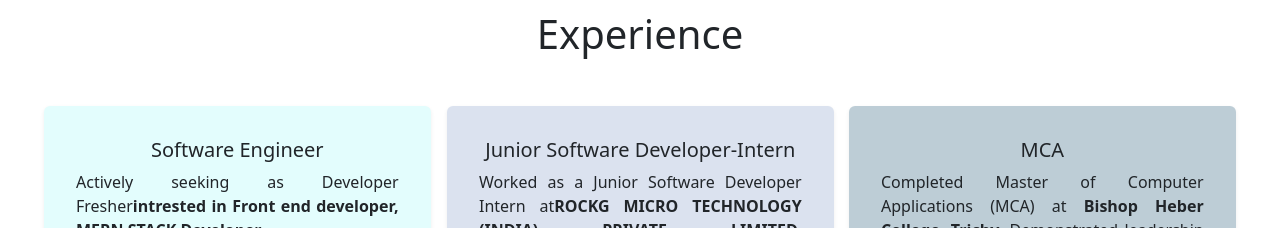
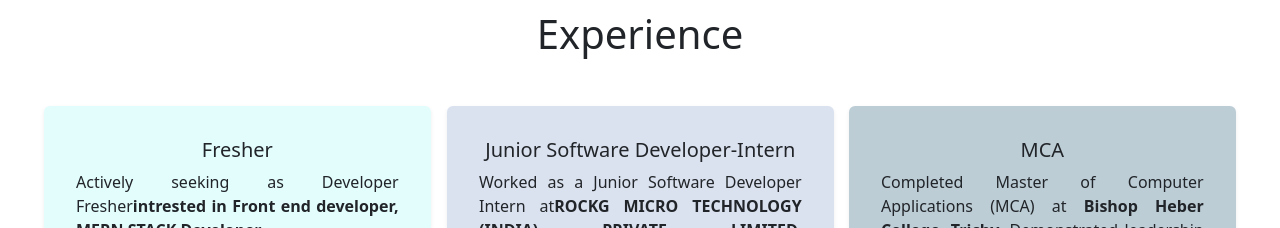
Before and after one commit to PugalGamer/Pugal-Portfolio, a React (Create React App) app: page / in a window 1280 px wide. Shown: the part 1060-1288 px from the top of the page. Built offline with nearby package versions, Linux system fonts and the light colour scheme.

Commit message:
Update Experience.js

```diff
--- a/src/components/Experience.js
+++ b/src/components/Experience.js
@@ -25,7 +25,7 @@ export default function Experience() {
           >
             <Card.Body>
               <Card.Title className="justify-content-center d-flex text-center">
-                Software Engineer
+                Fresher
               </Card.Title>
               <Card.Text style={{ textAlign: "justify" }}>
                 Actively seeking as Developer Fresher
```
